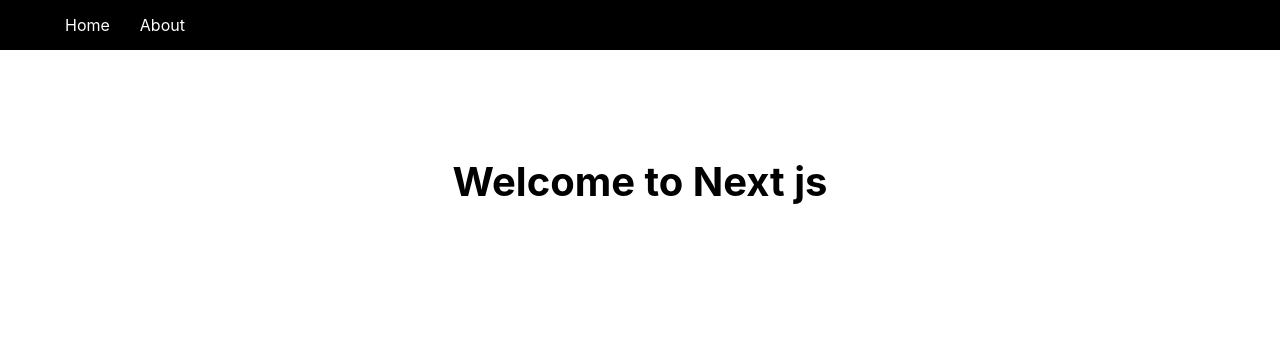
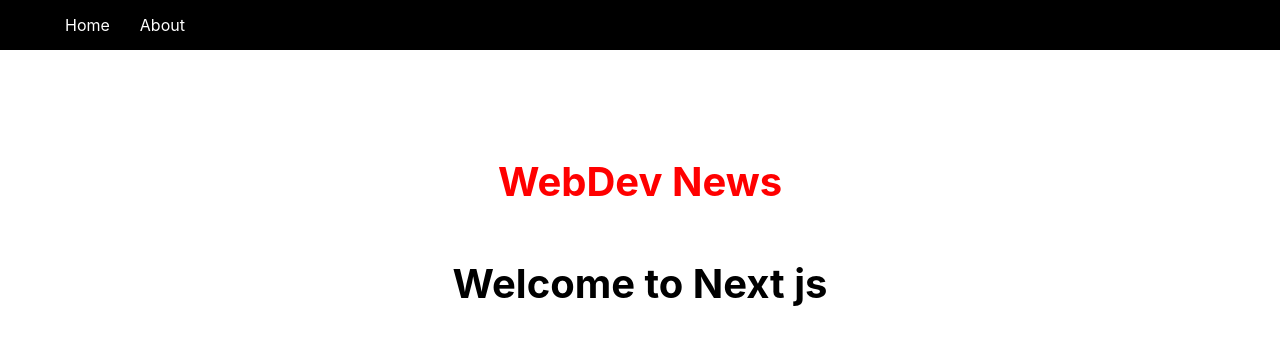
Before and after one commit to abu-git/next-js, a Next.js app: page / in a window 1280 px wide. Shown: the top 344 px of the page. Built offline with nearby package versions, Linux system fonts and the light colour scheme.

Commit message:
styled jsx explained

```diff
--- a/components/Header.js
+++ b/components/Header.js
@@ -3,7 +3,17 @@
 const Header = () => {
     return (
         <div>
-           <h1><span>WebDev</span> News</h1>
+            <h1 className='title'>
+                <span>WebDev</span> News
+            </h1>
+
+            <style jsx>
+                {`
+                    .title {
+                        color: red
+                    }
+                `}
+            </style>
         </div>
     )
 }
--- a/components/Layout.js
+++ b/components/Layout.js
@@ -1,4 +1,5 @@
 import Nav from './Nav'
+import Header from './Header'
 import styles from '../styles/Layout.module.css'
 
 const Layout = ({children}) => {
@@ -7,6 +8,7 @@
             <Nav />
             <div className={styles.container}>
                 <main className={styles.main}>
+                    <Header />
                     {children}
                 </main>
             </div>
```
